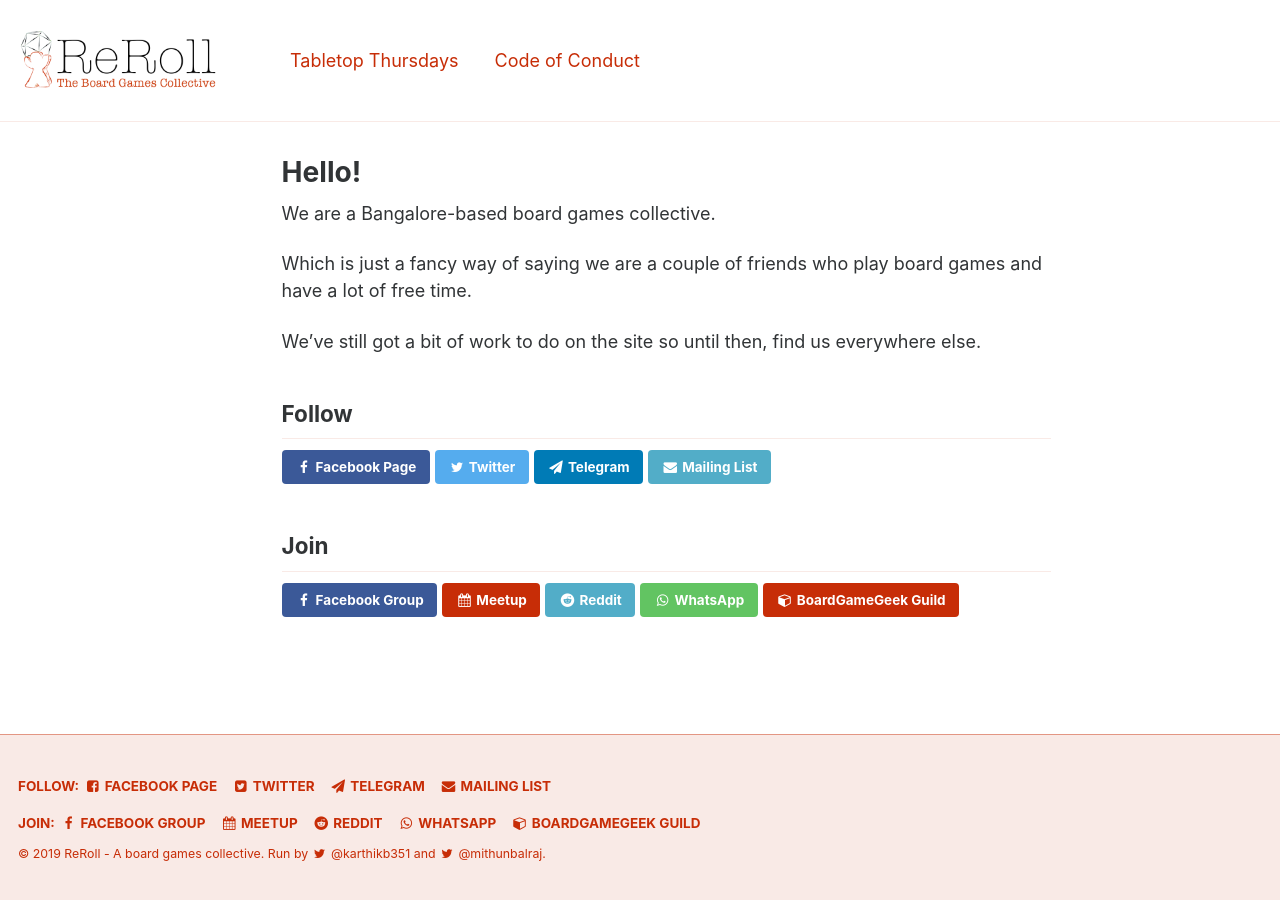
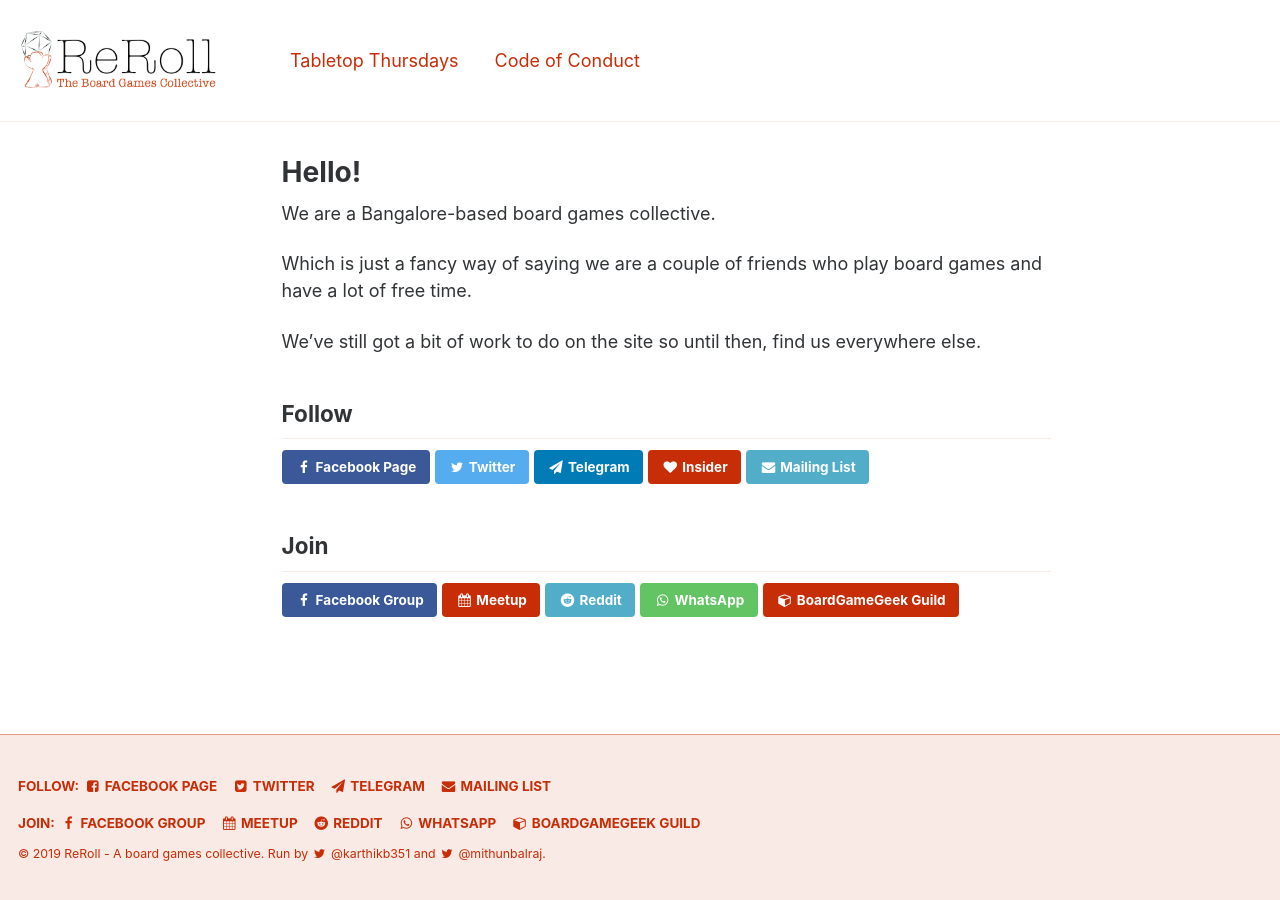
Before and after one commit to ReRollBLR/reroll.in, a Jekyll site: the page built from _pages/index.html, in a window 1280 px wide. Built offline with Jekyll 4.4.1, drawn with Linux system fonts in a browser that asks for light colours; comment, search, counter and statistics services are not loaded.

Commit message:
Adds Insider link on homepage

```diff
--- a/_pages/index.html
+++ b/_pages/index.html
@@ -15,6 +15,7 @@ We've still got a bit of work to do on the site so until then, find us everywher
 <a class="btn btn--facebook" href="https://facebook.com/ReRollBLR"><i class="fa fa-fw fa-facebook"></i> Facebook Page</a>
 <a class="btn btn--twitter" href="https://twitter.com/ReRoll_BLR"><i class="fa fa-fw fa-twitter"></i> Twitter</a>
 <a class="btn btn--linkedin" href="https://telegram.me/reroll"><i class="fa fa-fw fa-paper-plane" aria-hidden="true"></i> Telegram</a>
+<a class="btn btn--insider" href="https://insider.in/reroll"><i class="fa fa-fw fa-heart" aria-hidden="true"></i> Insider</a>
 <a class="btn btn--info" href="http://eepurl.com/cdFmIj"><i class="fa fa-fw fa-envelope" aria-hidden="true"></i> Mailing List</a>
 
 <h2>Join</h2>
```
